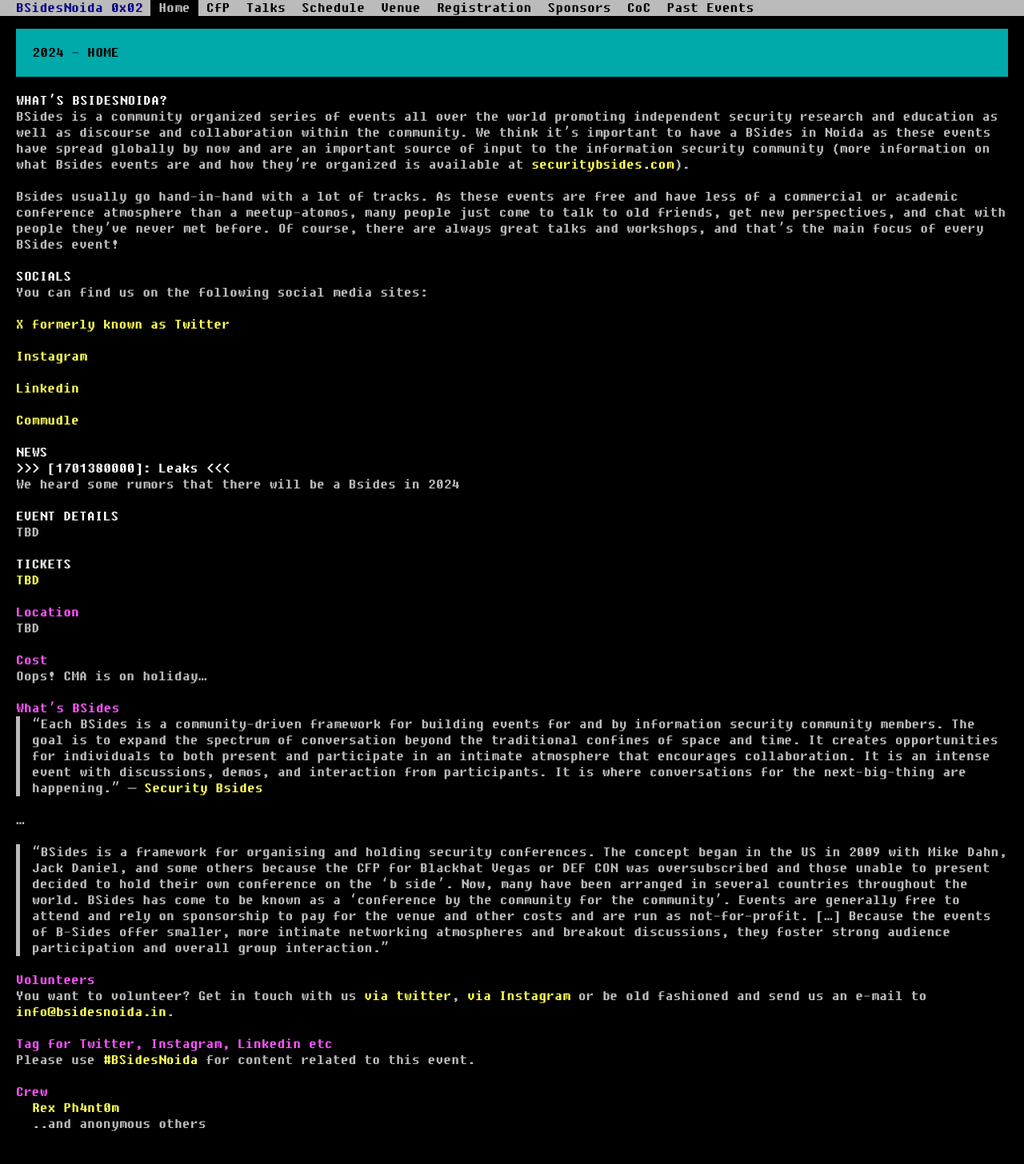
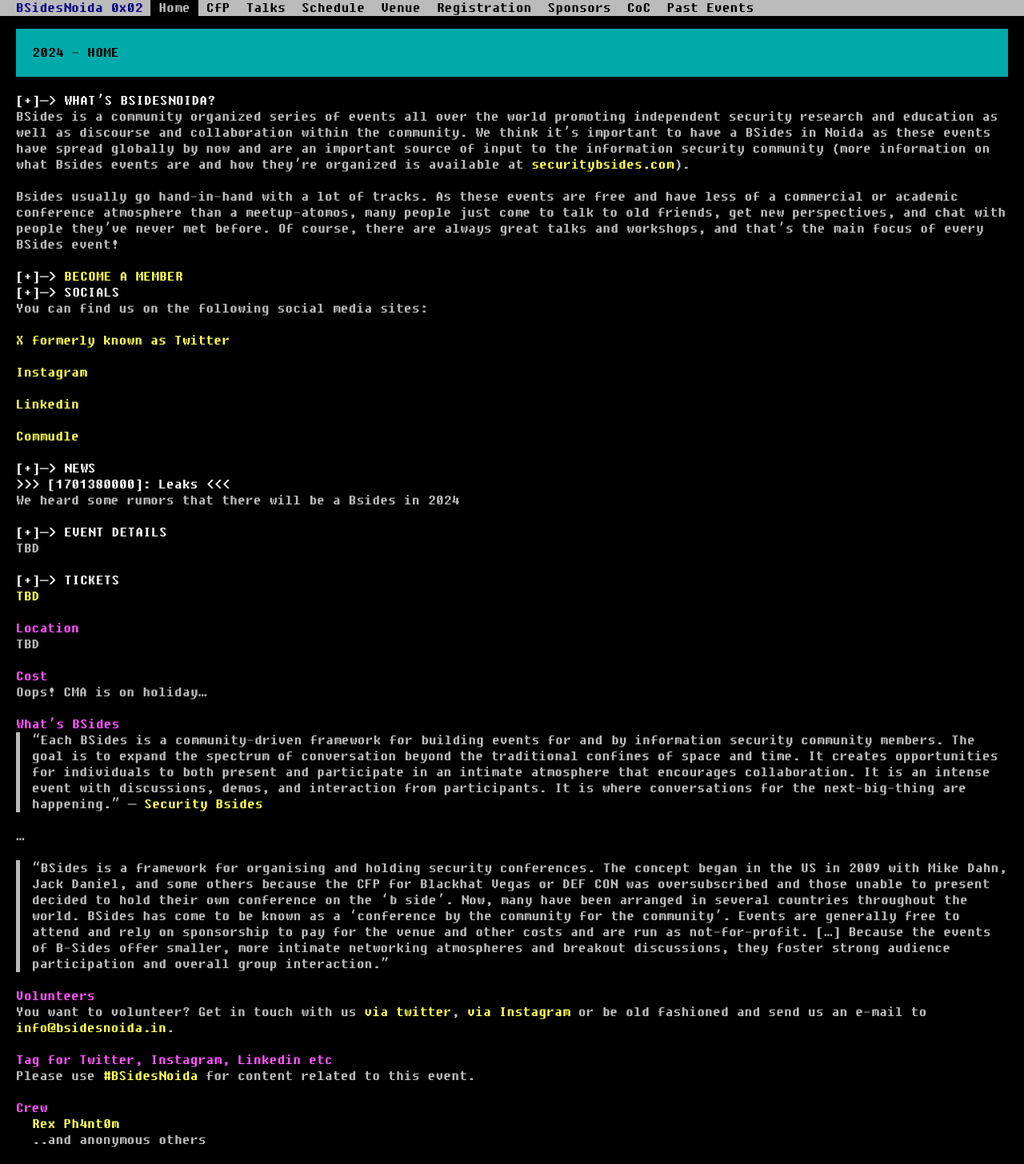
Before and after one commit to BSidesNoida/bsidesnoida.github.io, a Jekyll site: the page built from 01_index.md, in a window 1280 px wide. Shown: the whole page at 80% size. Built offline with Jekyll 4.4.1, drawn with Linux system fonts in a browser that asks for light colours; nearby versions of some CDN libraries.

Commit message:
added links

```diff
--- a/01_index.md
+++ b/01_index.md
@@ -5,14 +5,16 @@
 permalink: /
 ---
 
-# What's BSidesNoida?
+# [+]--> What's BSidesNoida?
 
 BSides is a community organized series of events all over the world promoting independent security research and education as well as discourse and collaboration within the community. We think it's important to have a BSides in Noida as these events have spread globally by now and are an important source of input to the information security community (more information on what Bsides events are and how they're organized is available at [securitybsides.com](http://www.securitybsides.com)).
 
 Bsides usually go hand-in-hand with a lot of tracks. As these events are free and have less of a commercial or academic conference atmosphere than a meetup-atomos, many people just come to talk to old friends, get new perspectives, and chat with people they've never met before. Of course, there are always great talks and workshops, and that's the main focus of every BSides event!
 
+# [+]--> [Become a Member](https://forms.gle/shMycCvGgu4v7EEAA)
 
-# Socials
+
+# [+]--> Socials
 
 You can find us on the following social media sites:
 
@@ -25,7 +27,7 @@
 [Commudle](https://www.commudle.com/communities/security-bsides-noida)
 
 
-# News
+# [+]--> News
 
 {% for news_entry in site.data.bs_2024.news %}
 ### [{{ news_entry.timestamp }}]: {{ news_entry.title }}
@@ -33,12 +35,12 @@
 {% endfor %}
 
 
-# Event details
+# [+]--> Event details
 
 TBD
 
 
-# Tickets
+# [+]--> Tickets
 
 [TBD](#)
 
```
